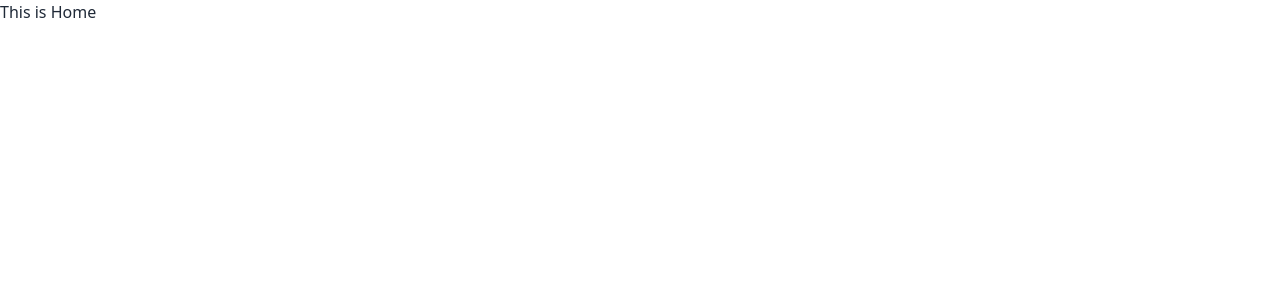
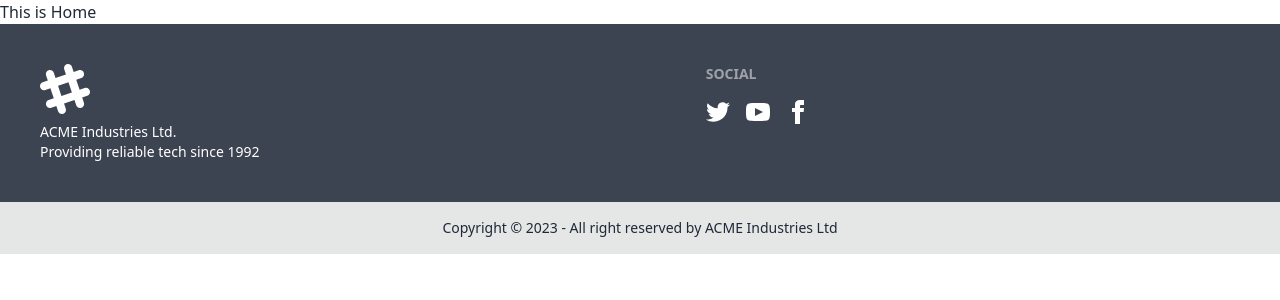
Before and after one commit to csmahmud99/bistro-boss-restaurant-client, a React (Vite) app: page / in a window 1280 px wide. Shown: the top 300 px of the page. Built offline with nearby package versions, Linux system fonts and the light colour scheme.

Commit message:
Basic Footer Done from DaisyUI

```diff
--- /dev/null
+++ b/src/Pages/Shared/Footer/Footer.jsx
@@ -0,0 +1,26 @@
+const Footer = () => {
+    return (
+        <footer>
+            <div className="footer p-10 bg-neutral text-neutral-content">
+                <div>
+                    <svg width="50" height="50" viewBox="0 0 24 24" xmlns="http://www.w3.org/2000/svg" fillRule="evenodd" clipRule="evenodd" className="fill-current"><path d="M22.672 15.226l-2.432.811.841 2.515c.33 1.019-.209 2.127-1.23 2.456-1.15.325-2.148-.321-2.463-1.226l-.84-2.518-5.013 1.677.84 2.517c.391 1.203-.434 2.542-1.831 2.542-.88 0-1.601-.564-1.86-1.314l-.842-2.516-2.431.809c-1.135.328-2.145-.317-2.463-1.229-.329-1.018.211-2.127 1.231-2.456l2.432-.809-1.621-4.823-2.432.808c-1.355.384-2.558-.59-2.558-1.839 0-.817.509-1.582 1.327-1.846l2.433-.809-.842-2.515c-.33-1.02.211-2.129 1.232-2.458 1.02-.329 2.13.209 2.461 1.229l.842 2.515 5.011-1.677-.839-2.517c-.403-1.238.484-2.553 1.843-2.553.819 0 1.585.509 1.85 1.326l.841 2.517 2.431-.81c1.02-.33 2.131.211 2.461 1.229.332 1.018-.21 2.126-1.23 2.456l-2.433.809 1.622 4.823 2.433-.809c1.242-.401 2.557.484 2.557 1.838 0 .819-.51 1.583-1.328 1.847m-8.992-6.428l-5.01 1.675 1.619 4.828 5.011-1.674-1.62-4.829z"></path></svg>
+                    <p>ACME Industries Ltd.<br />Providing reliable tech since 1992</p>
+                </div>
+                <div>
+                    <span className="footer-title">Social</span>
+                    <div className="grid grid-flow-col gap-4">
+                        <a><svg xmlns="http://www.w3.org/2000/svg" width="24" height="24" viewBox="0 0 24 24" className="fill-current"><path d="M24 4.557c-.883.392-1.832.656-2.828.775 1.017-.609 1.798-1.574 2.165-2.724-.951.564-2.005.974-3.127 1.195-.897-.957-2.178-1.555-3.594-1.555-3.179 0-5.515 2.966-4.797 6.045-4.091-.205-7.719-2.165-10.148-5.144-1.29 2.213-.669 5.108 1.523 6.574-.806-.026-1.566-.247-2.229-.616-.054 2.281 1.581 4.415 3.949 4.89-.693.188-1.452.232-2.224.084.626 1.956 2.444 3.379 4.6 3.419-2.07 1.623-4.678 2.348-7.29 2.04 2.179 1.397 4.768 2.212 7.548 2.212 9.142 0 14.307-7.721 13.995-14.646.962-.695 1.797-1.562 2.457-2.549z"></path></svg></a>
+                        <a><svg xmlns="http://www.w3.org/2000/svg" width="24" height="24" viewBox="0 0 24 24" className="fill-current"><path d="M19.615 3.184c-3.604-.246-11.631-.245-15.23 0-3.897.266-4.356 2.62-4.385 8.816.029 6.185.484 8.549 4.385 8.816 3.6.245 11.626.246 15.23 0 3.897-.266 4.356-2.62 4.385-8.816-.029-6.185-.484-8.549-4.385-8.816zm-10.615 12.816v-8l8 3.993-8 4.007z"></path></svg></a>
+                        <a><svg xmlns="http://www.w3.org/2000/svg" width="24" height="24" viewBox="0 0 24 24" className="fill-current"><path d="M9 8h-3v4h3v12h5v-12h3.642l.358-4h-4v-1.667c0-.955.192-1.333 1.115-1.333h2.885v-5h-3.808c-3.596 0-5.192 1.583-5.192 4.615v3.385z"></path></svg></a>
+                    </div>
+                </div>
+            </div>
+
+            <div className="footer footer-center p-4 bg-base-300 text-base-content">
+                <p>Copyright © 2023 - All right reserved by ACME Industries Ltd</p>
+            </div>
+        </footer>
+    );
+};
+
+export default Footer;
--- a/src/layouts/MainLayout.jsx
+++ b/src/layouts/MainLayout.jsx
@@ -1,9 +1,13 @@
 import { Outlet } from 'react-router-dom';
+import Footer from '../Pages/Shared/Footer/Footer';
 
 const MainLayout = () => {
     return (
         <div>
-            <Outlet />
+            <div className="max-w-7xl mx-auto">
+                <Outlet />
+            </div>
+            <Footer />
         </div>
     );
 };
```
